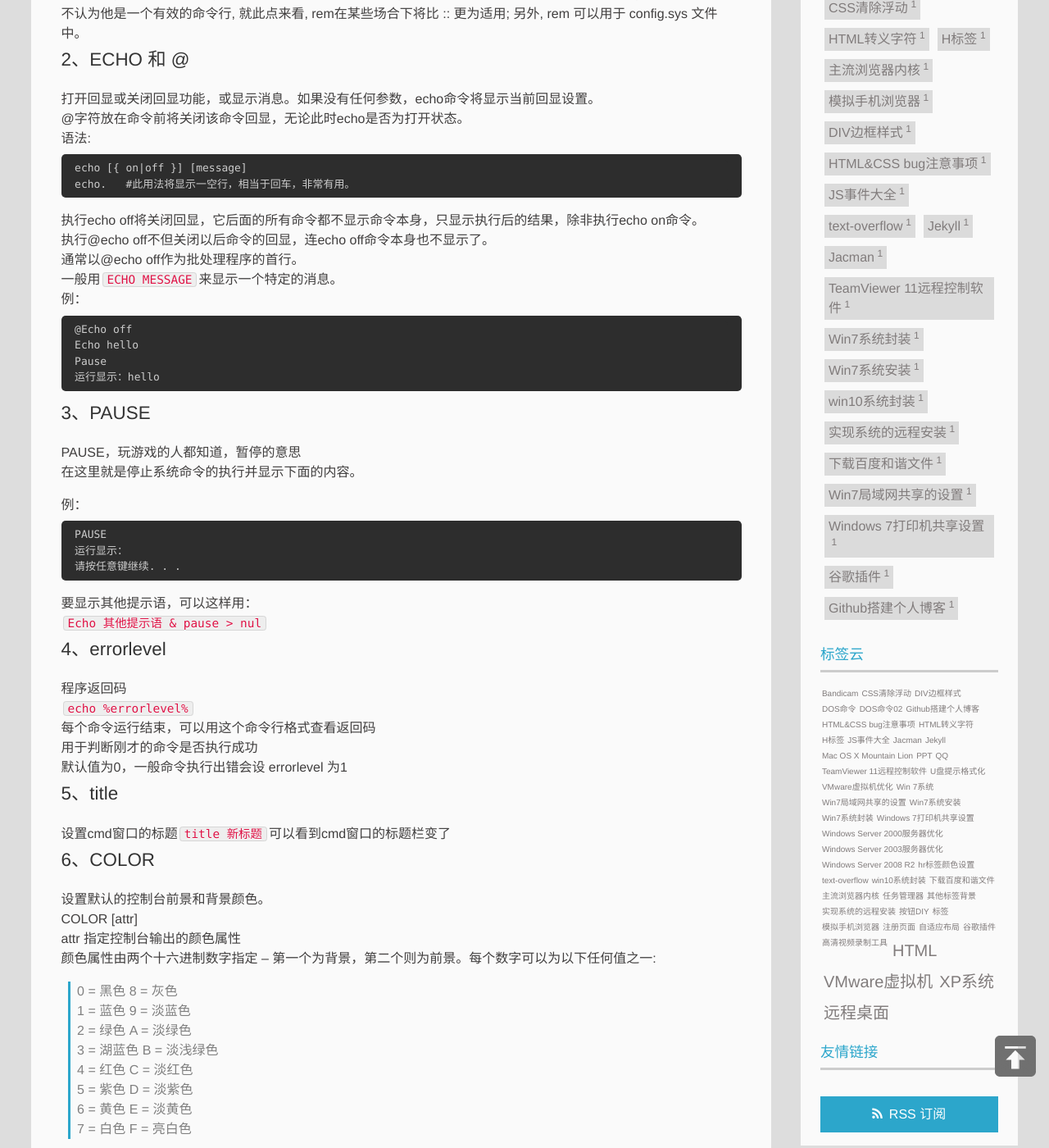
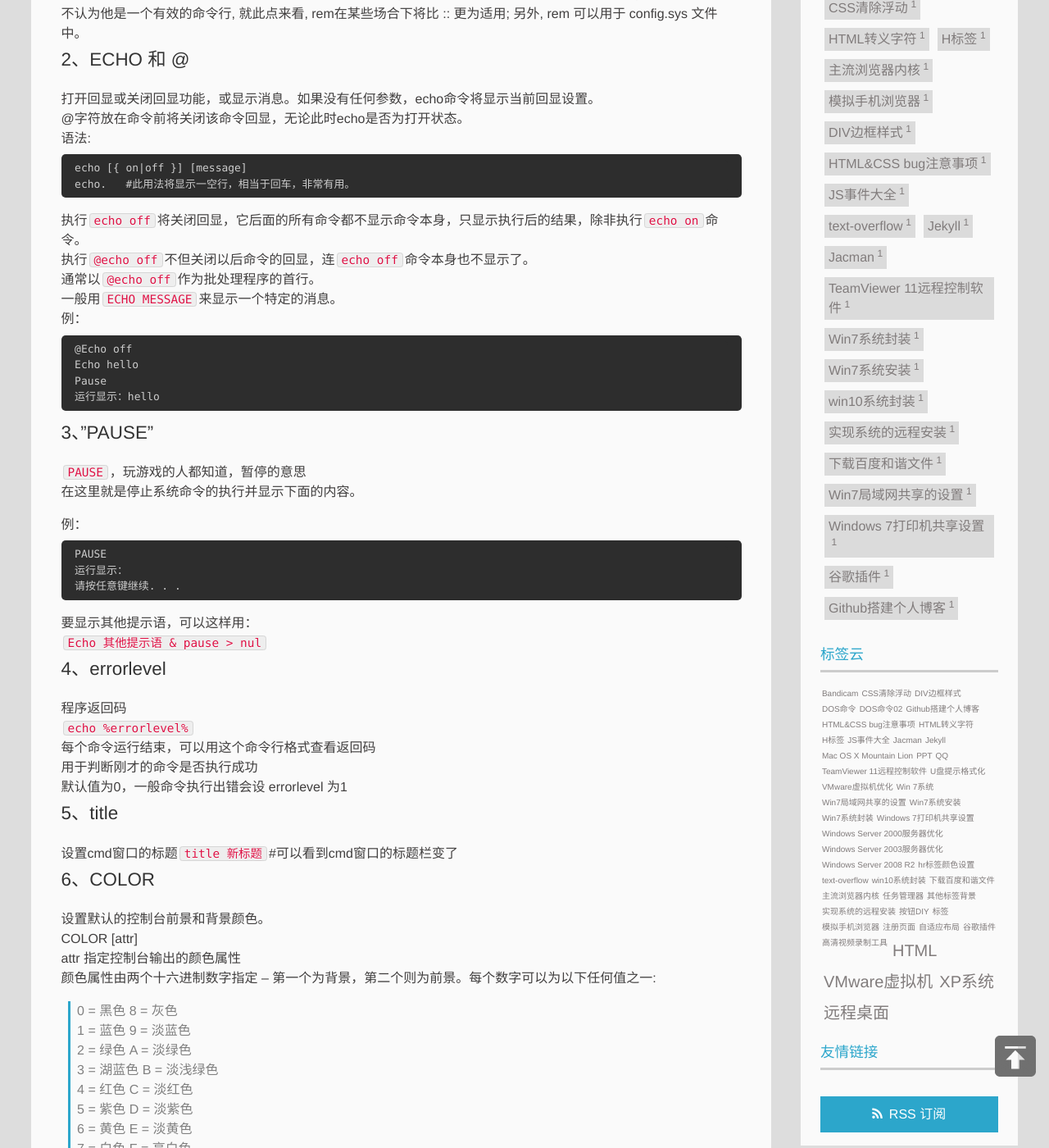
Before and after one commit to blacksmile/blacksmile.github.io, a Jekyll site: the page built from _posts/2013-10-09-【DOS】DOS命令大全02.md, in a window 1280 px wide and 1400 px high, scrolled down 1280 px. Shown: the whole window at 82% size. Built offline with Jekyll 4.4.1, drawn with Linux system fonts in a browser that asks for light colours; some of the changed text lies outside the part shown.

````diff
--- a/_posts/2013-10-09-【DOS】DOS命令大全02.md
+++ b/_posts/2013-10-09-【DOS】DOS命令大全02.md
@@ -56,9 +56,9 @@ echo [{ on|off }] [message]
 echo.   #此用法将显示一空行，相当于回车，非常有用。
 ```
 
-执行echo off将关闭回显，它后面的所有命令都不显示命令本身，只显示执行后的结果，除非执行echo on命令。
-执行@echo off不但关闭以后命令的回显，连echo off命令本身也不显示了。
-通常以@echo off作为批处理程序的首行。
+执行`echo off`将关闭回显，它后面的所有命令都不显示命令本身，只显示执行后的结果，除非执行`echo on`命令。
+执行`@echo off`不但关闭以后命令的回显，连`echo off`命令本身也不显示了。
+通常以`@echo off`作为批处理程序的首行。
 一般用`ECHO MESSAGE`来显示一个特定的消息。
 例：
 
@@ -69,8 +69,8 @@ Pause
 运行显示：hello
 ```
 
-#### 3、PAUSE
-PAUSE，玩游戏的人都知道，暂停的意思
+#### 3、"PAUSE"
+`PAUSE`，玩游戏的人都知道，暂停的意思
 在这里就是停止系统命令的执行并显示下面的内容。
 
 例：
@@ -92,7 +92,7 @@ PAUSE
 默认值为0，一般命令执行出错会设 errorlevel 为1
 
 #### 5、title
-设置cmd窗口的标题`title 新标题`可以看到cmd窗口的标题栏变了
+设置cmd窗口的标题`title 新标题`\#可以看到cmd窗口的标题栏变了
 
 #### 6、COLOR
 设置默认的控制台前景和背景颜色。
@@ -130,4 +130,4 @@ COLOR [attr]
 ```
 
 #### 5、title
-设置cmd窗口的标题`title 新标题`可以看到cmd窗口的标题栏变了
+设置cmd窗口的标题`title 新标题`\#可以看到cmd窗口的标题栏变了
````
